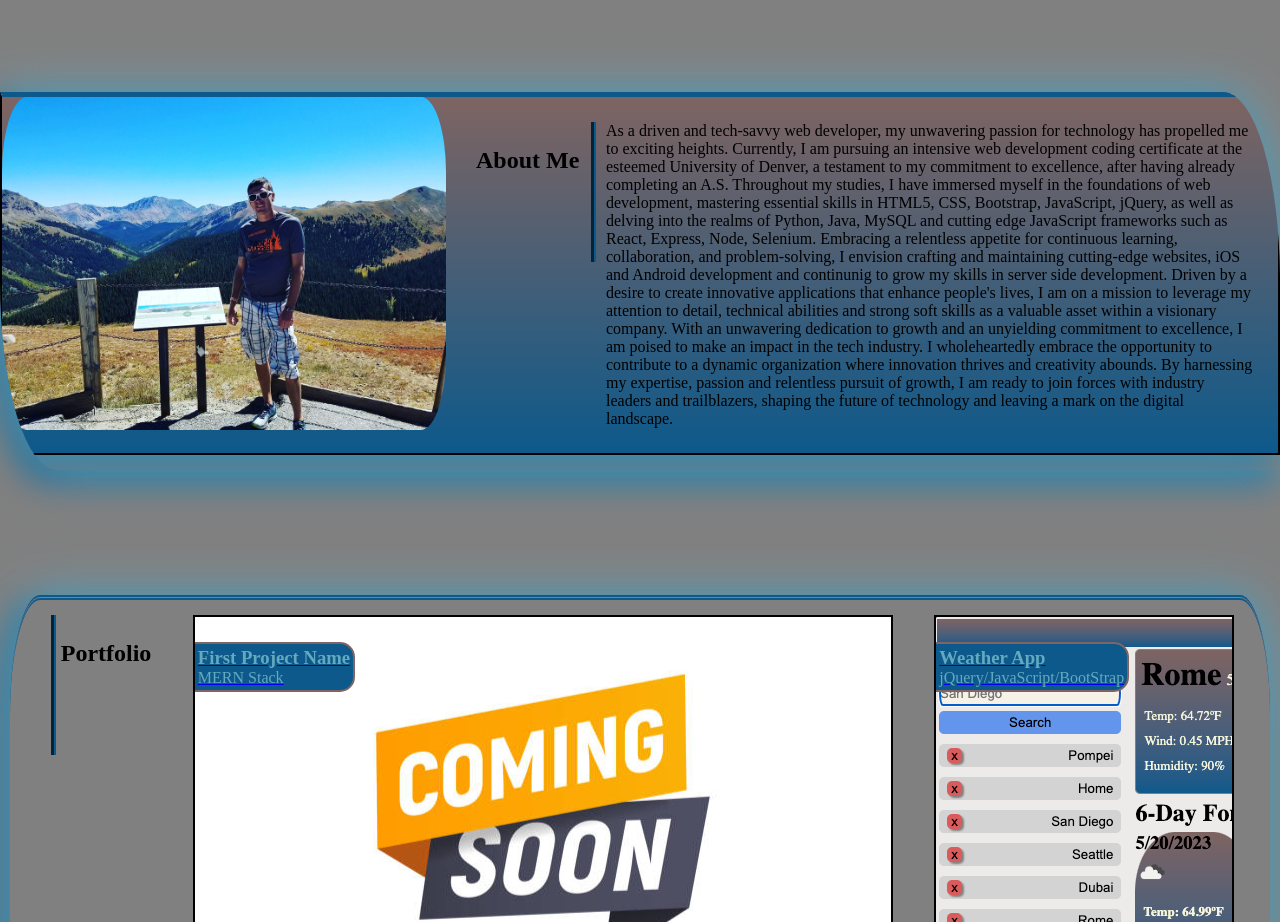
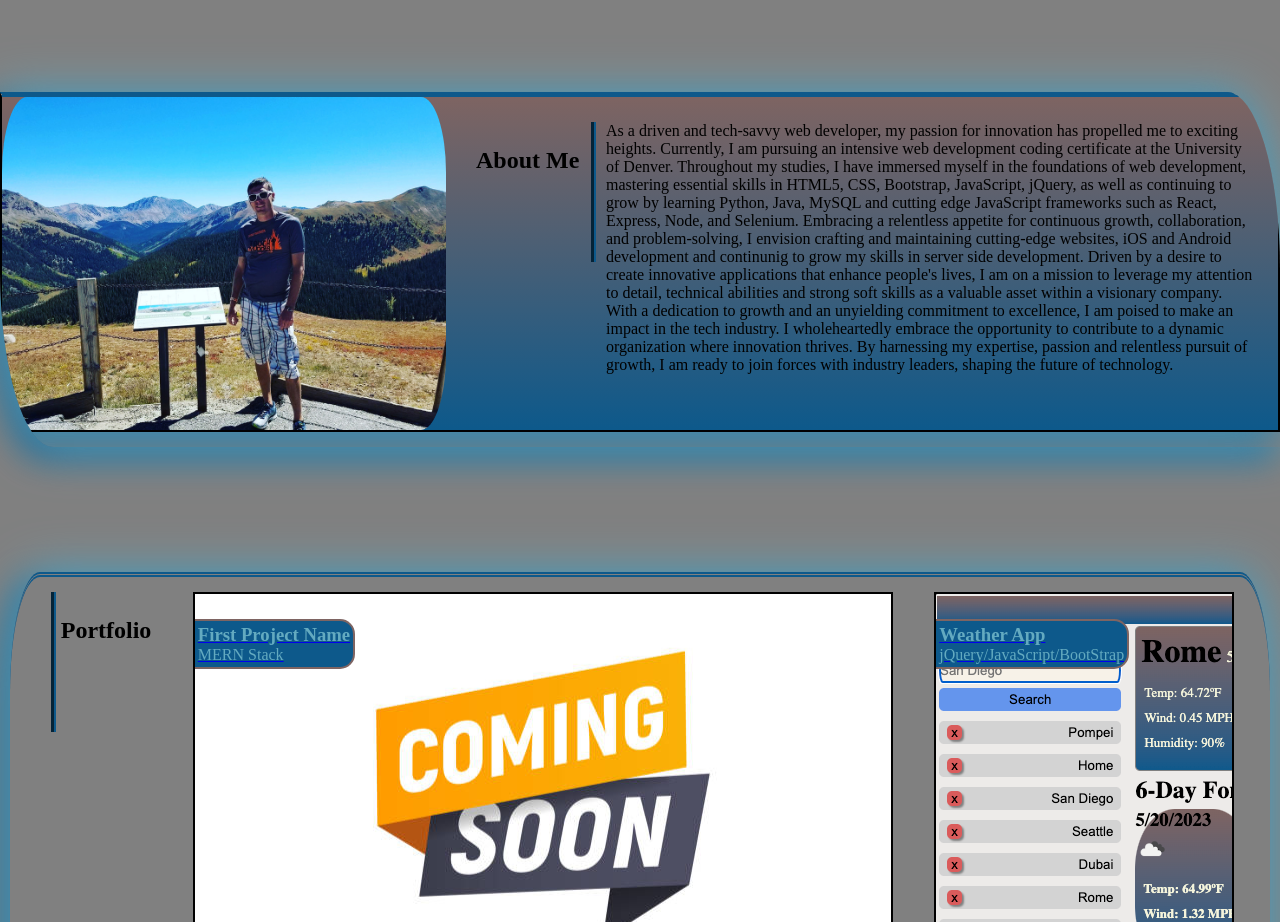
Before and after one commit to guymorganb/Personal_Page, a plain HTML site: page index.html in a window 1280 px wide. Shown: the part 1160-2082 px from the top of the page. Drawn offline with nearby package versions, Linux system fonts and the light colour scheme.

Commit message:
edited text

```diff
--- a/index.html
+++ b/index.html
@@ -59,13 +59,13 @@
                   <b><h2>About Me</h2></b>
               </div>
               <div class="p">
-                  <p>As a driven and tech-savvy web developer, my unwavering passion for technology has propelled me to exciting heights. Currently, I am pursuing an intensive web development coding certificate at the esteemed University of Denver, a testament to my commitment to excellence, after having already completing an A.S.
+                  <p>As a driven and tech-savvy web developer, my passion for innovation has propelled me to exciting heights. Currently, I am pursuing an intensive web development coding certificate at the University of Denver.
 
-                    Throughout my studies, I have immersed myself in the foundations of web development, mastering essential skills in HTML5, CSS, Bootstrap, JavaScript, jQuery, as well as delving into the realms of Python, Java, MySQL and cutting edge JavaScript frameworks such as React, Express, Node, Selenium. Embracing a relentless appetite for continuous learning, collaboration, and problem-solving, I envision crafting and maintaining cutting-edge websites, iOS and Android development and continunig to grow my skills in server side development.
+                    Throughout my studies, I have immersed myself in the foundations of web development, mastering essential skills in HTML5, CSS, Bootstrap, JavaScript, jQuery, as well as continuing to grow by learning Python, Java, MySQL and cutting edge JavaScript frameworks such as React, Express, Node, and Selenium. Embracing a relentless appetite for continuous growth, collaboration, and problem-solving, I envision crafting and maintaining cutting-edge websites, iOS and Android development and continunig to grow my skills in server side development.
 
-                    Driven by a desire to create innovative applications that enhance people's lives, I am on a mission to leverage my attention to detail, technical abilities and strong soft skills as a valuable asset within a visionary company. With an unwavering dedication to growth and an unyielding commitment to excellence, I am poised to make an impact in the tech industry.
+                    Driven by a desire to create innovative applications that enhance people's lives, I am on a mission to leverage my attention to detail, technical abilities and strong soft skills as a valuable asset within a visionary company. With a dedication to growth and an unyielding commitment to excellence, I am poised to make an impact in the tech industry.
 
-                    I wholeheartedly embrace the opportunity to contribute to a dynamic organization where innovation thrives and creativity abounds. By harnessing my expertise, passion and relentless pursuit of growth, I am ready to join forces with industry leaders and trailblazers, shaping the future of technology and leaving a mark on the digital landscape.</p>
+                    I wholeheartedly embrace the opportunity to contribute to a dynamic organization where innovation thrives. By harnessing my expertise, passion and relentless pursuit of growth, I am ready to join forces with industry leaders, shaping the future of technology.</p>
               </div>
           </div>
         </article>
```
